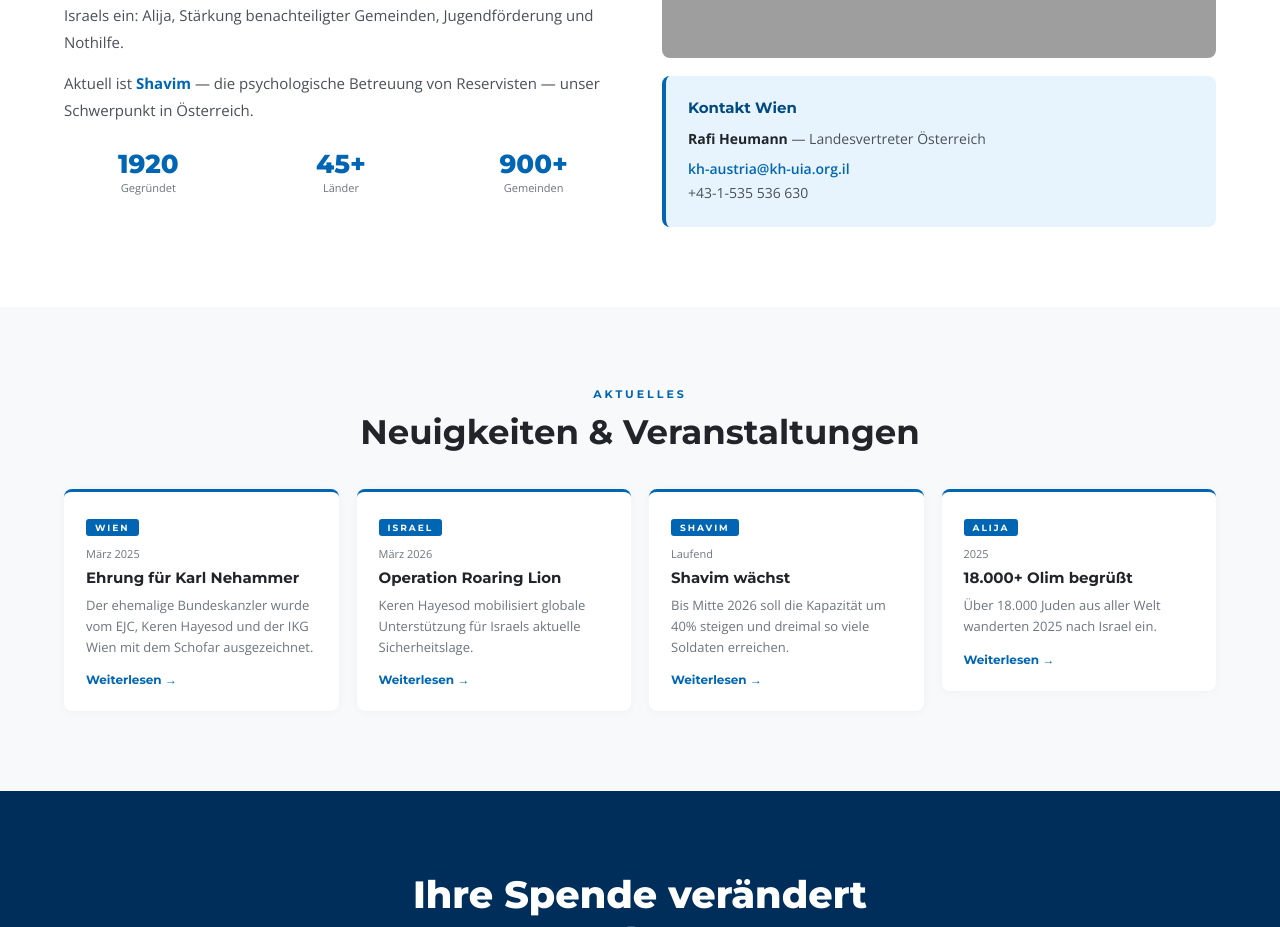
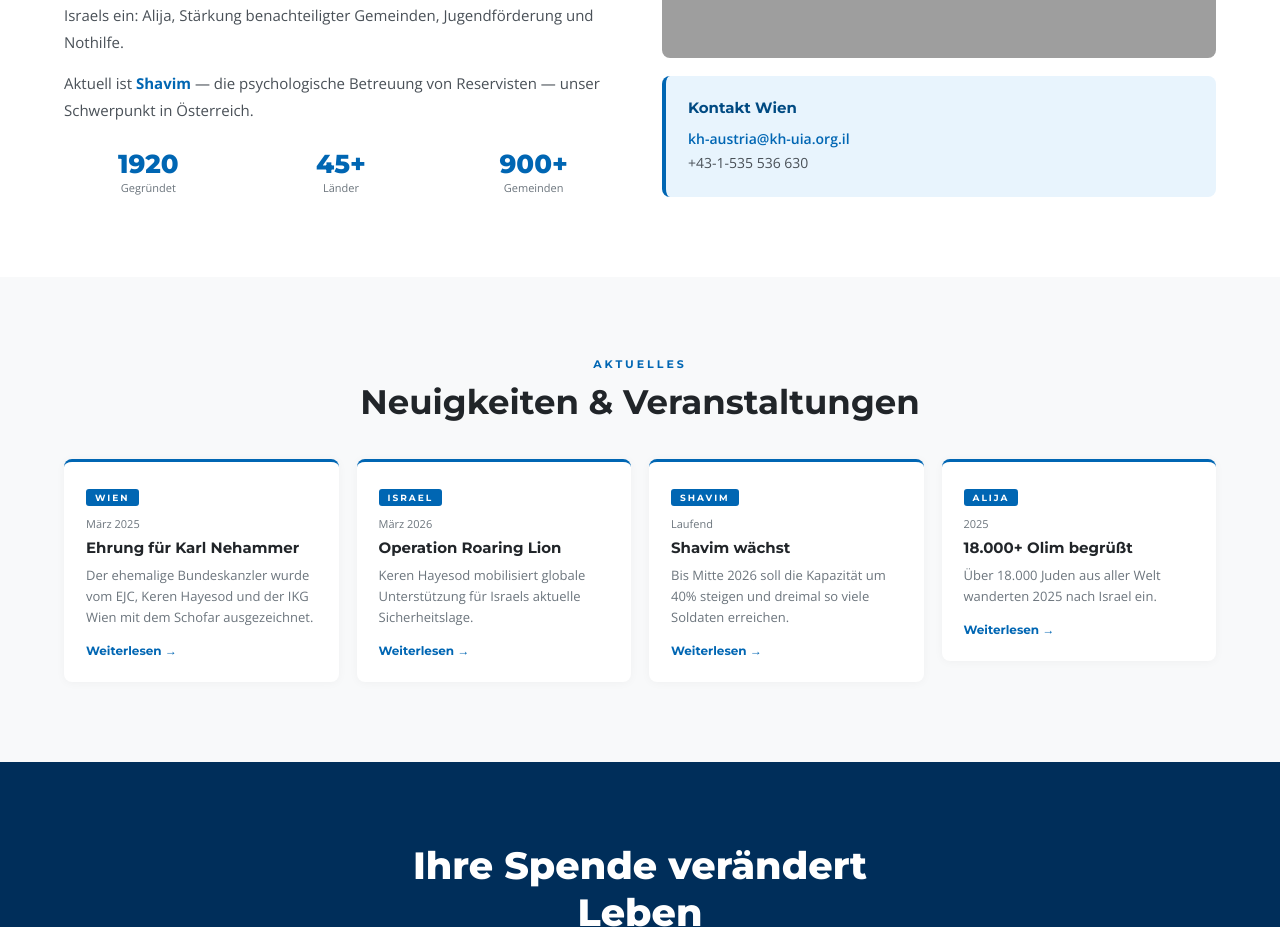
Before and after one commit to dinorgcom/keren-hajessod-oesterreich, a Next.js app: page / in a window 1280 px wide. Shown: the part 3966-4893 px from the top of the page. Built offline with nearby package versions, Linux system fonts and the light colour scheme; grey boxes are pictures that could not be loaded.

Commit message:
Remove Rafi Heumann from About section contact card

```diff
--- a/app/page.js
+++ b/app/page.js
@@ -289,7 +289,6 @@
           <div style={{ height: 300, borderRadius: 8, backgroundImage: 'url(https://images.unsplash.com/photo-1516550893923-42d28e5677af?w=800&q=80)', backgroundSize: 'cover', backgroundPosition: 'center' }} />
           <div style={{ marginTop: 18, background: C.blueLight, borderRadius: 8, padding: 22, borderLeft: `4px solid ${C.blue}` }}>
             <h4 style={{ fontFamily: fm, fontSize: 15, color: C.blueDark, marginBottom: 10 }}>Kontakt Wien</h4>
-            <p style={{ fontFamily: ff, fontSize: 14, lineHeight: 1.7, color: C.g700, marginBottom: 6 }}><strong style={{ color: C.g900 }}>Rafi Heumann</strong> — Landesvertreter Österreich</p>
             <p style={{ fontFamily: ff, fontSize: 14, lineHeight: 1.7, color: C.g700 }}><a href="mailto:kh-austria@kh-uia.org.il" style={{ color: C.blue, fontWeight: 600, textDecoration: 'none' }}>kh-austria@kh-uia.org.il</a><br />+43-1-535 536 630</p>
           </div>
         </R>
```
